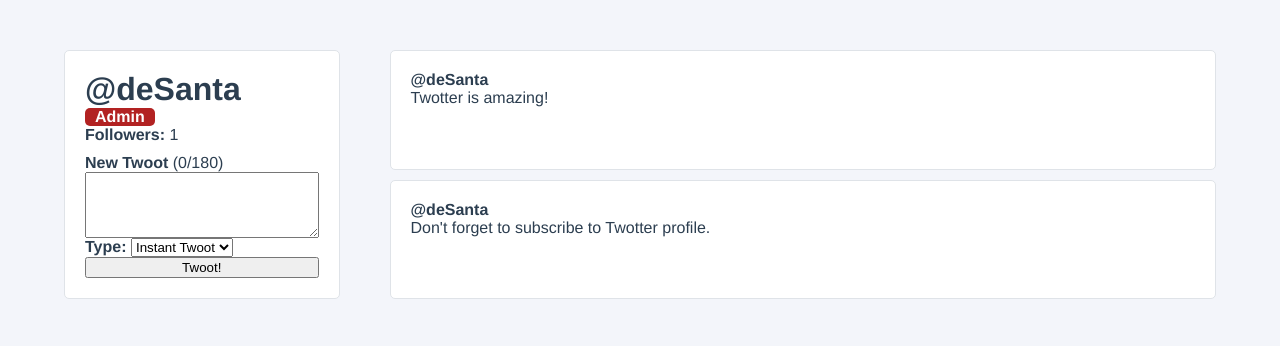
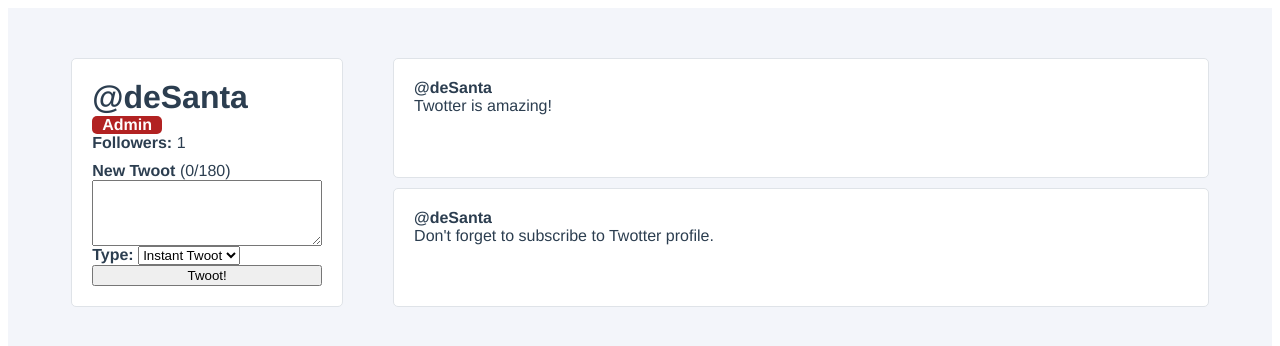
Before and after one commit to WaclawZ/twotter, a Vue app: page / in a window 1280 px wide. Shown: the top 346 px of the page. Built offline with nearby package versions, Linux system fonts and the light colour scheme.

Commit message:
add global styles

```diff
--- a/src/App.vue
+++ b/src/App.vue
@@ -13,11 +13,7 @@
     }
 </script>
 
-<style>
-    body {
-        margin: 0;
-        padding: 0;
-    }
+<style lang="scss">
     #app {
         font-family: Avenir, Helvetica, Arial, sans-serif;
         -webkit-font-smoothing: antialiased;
--- /dev/null
+++ b/src/styles/base.scss
@@ -0,0 +1,4 @@
+body {
+  margin: 0;
+  padding: 0;
+}
```
